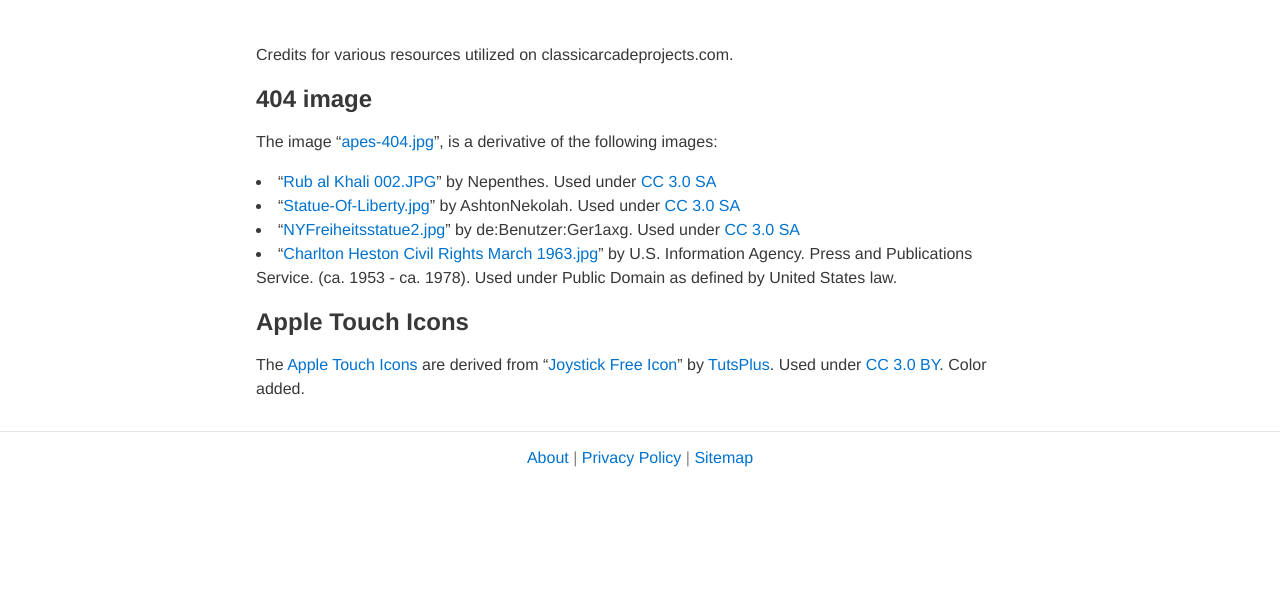
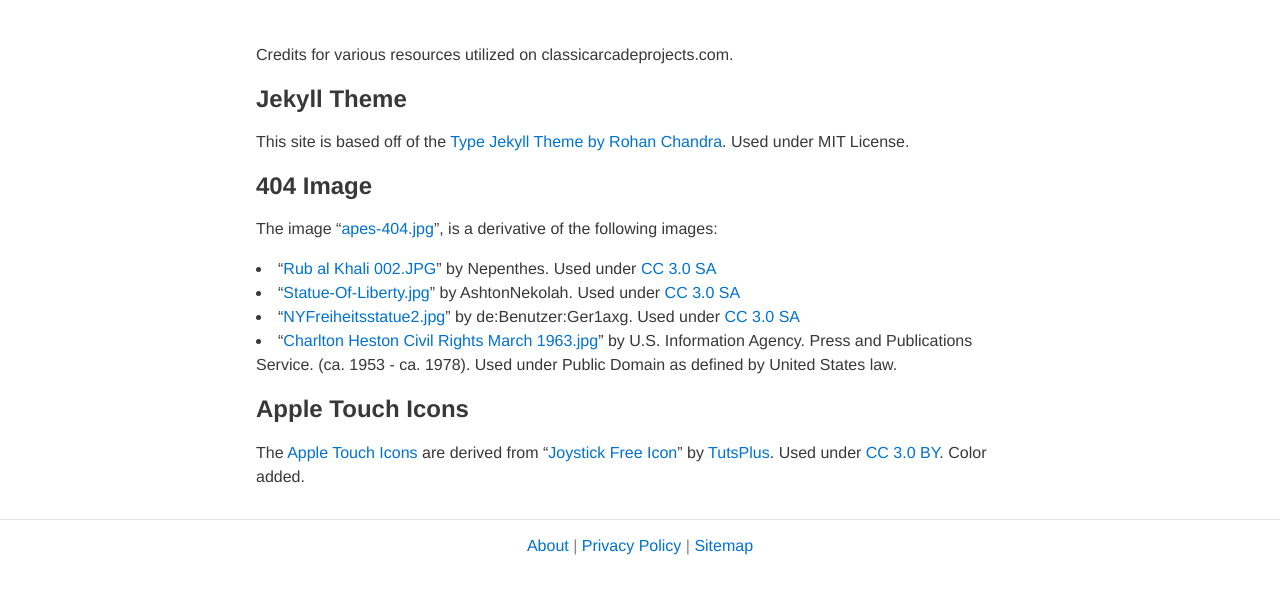
Before and after one commit to StilgarISCA/ClassicArcadeProjects, a Jekyll site: the page built from credits.md, in a window 1280 px wide, cut to the strip 161-755 px from the top of the page. Built offline with Jekyll 4.4.1, drawn with Linux system fonts in a browser that asks for light colours; nearby versions of some CDN libraries.

Commit message:
Credit to Type Theme

```diff
--- a/credits.md
+++ b/credits.md
@@ -7,7 +7,11 @@
 ---
 Credits for various resources utilized on classicarcadeprojects.com.
 
-### 404 image
+### Jekyll Theme
+
+This site is based off of the [Type Jekyll Theme by Rohan Chandra](https://rohanchandra.github.io/project/type/). Used under MIT License.
+
+### 404 Image
 
 The image "[apes-404.jpg]({{ "/img/apes-404.jpg" | prepend: baseurl }})", is a derivative of the following images:
 
```
